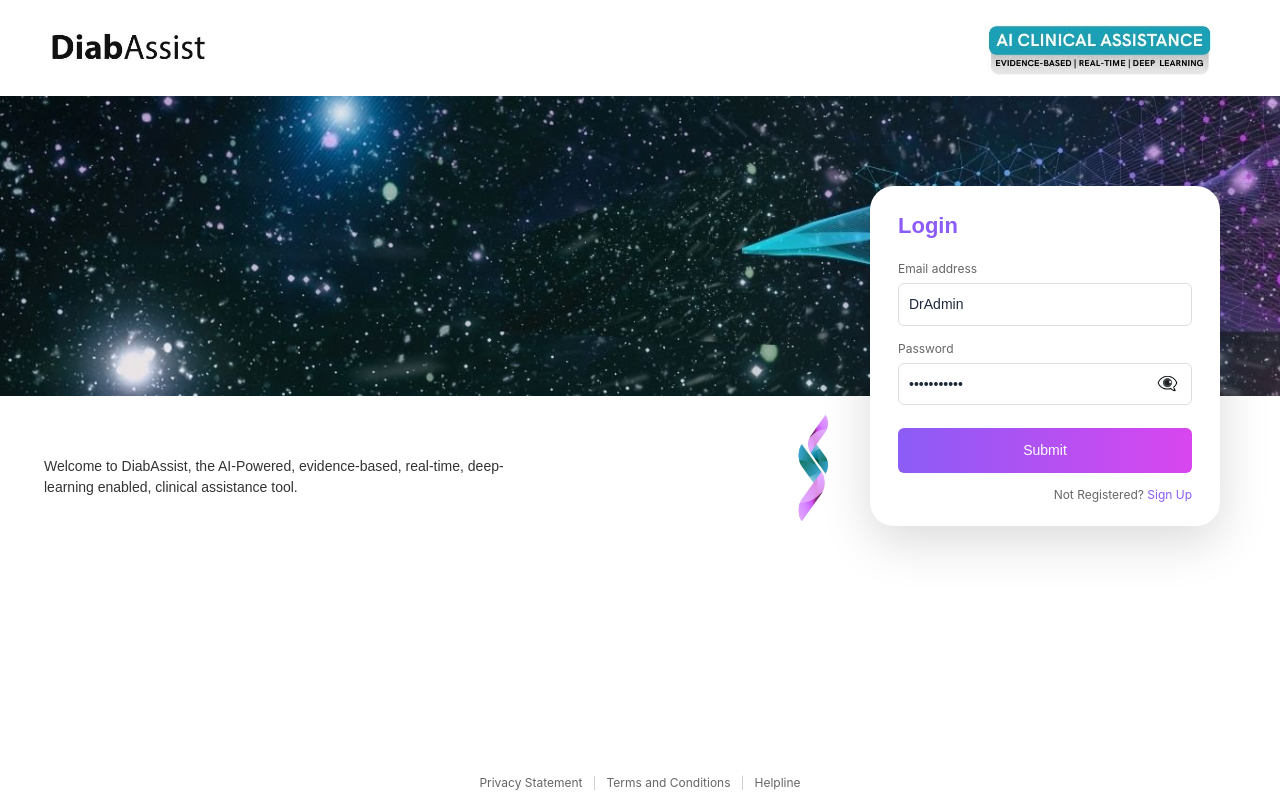
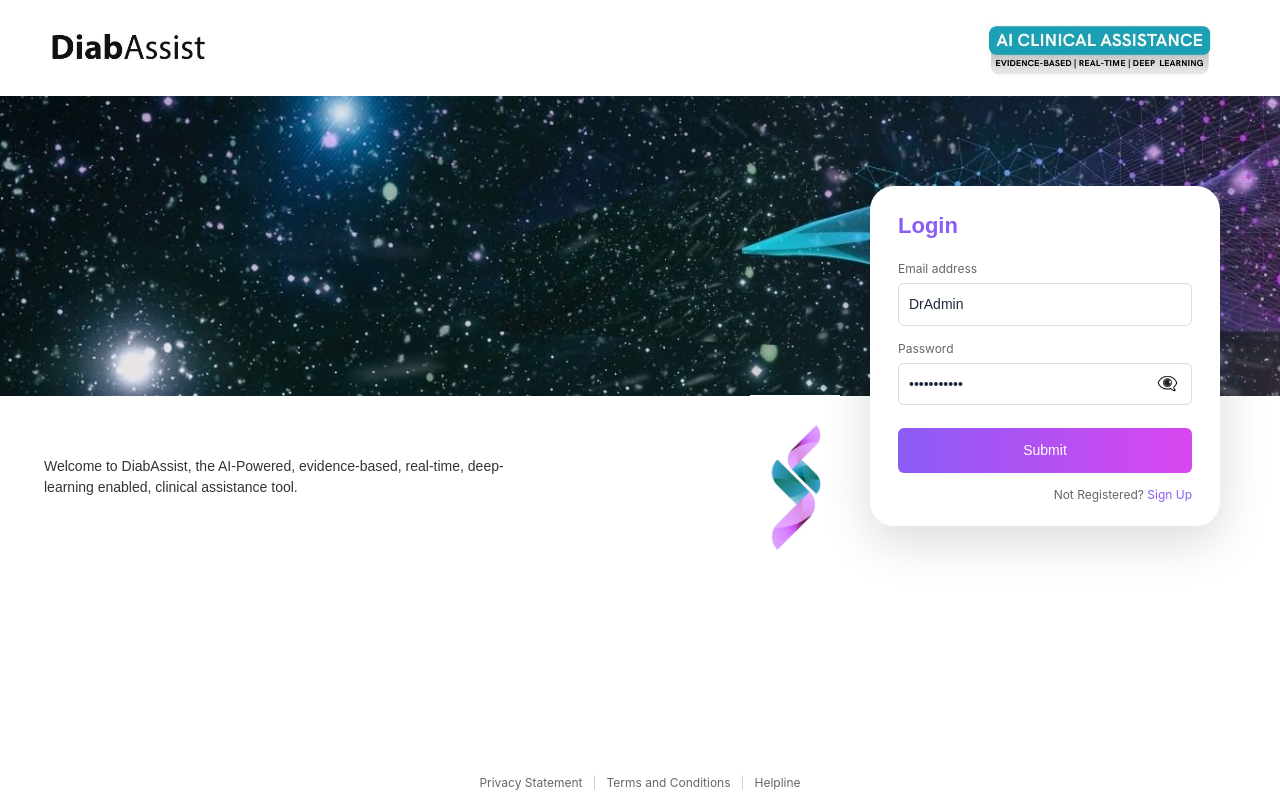
Before and after one commit to Haseeb-AI-Eng/Health, a React (Vite) app in the folder frontend/: page / in a window 1280 px wide. Built offline with nearby package versions, Linux system fonts and the light colour scheme.

Commit message:
Ignore zip files..,.,po

```diff
--- a/frontend/src/DoctorLogin.jsx
+++ b/frontend/src/DoctorLogin.jsx
@@ -215,7 +215,7 @@ const DoctorLogin = ({ onLoginSuccess }) => {
         .arrow-wrap {
           position: absolute;
           right: 440px;
-          top: 15px;                 /* Moved up closer to the hero boundary */
+          top: -1px;                 /* Moved slightly higher within the content area */
           z-index: 31;
           display: flex;
           align-items: center;
@@ -333,11 +333,10 @@ const DoctorLogin = ({ onLoginSuccess }) => {
           <div className="arrow-wrap">
             <img src={ARROW_IMG} alt=""
               style={{
-                height: '110px',
+                height: '180px',
                 width: 'auto',
                 display: 'block',
                 filter: 'invert(1) hue-rotate(180deg) brightness(1.0)',
-                transform: 'scaleY(1.4)' /* Stretches the logo upwards */
               }} />
           </div>
         </section>
```
